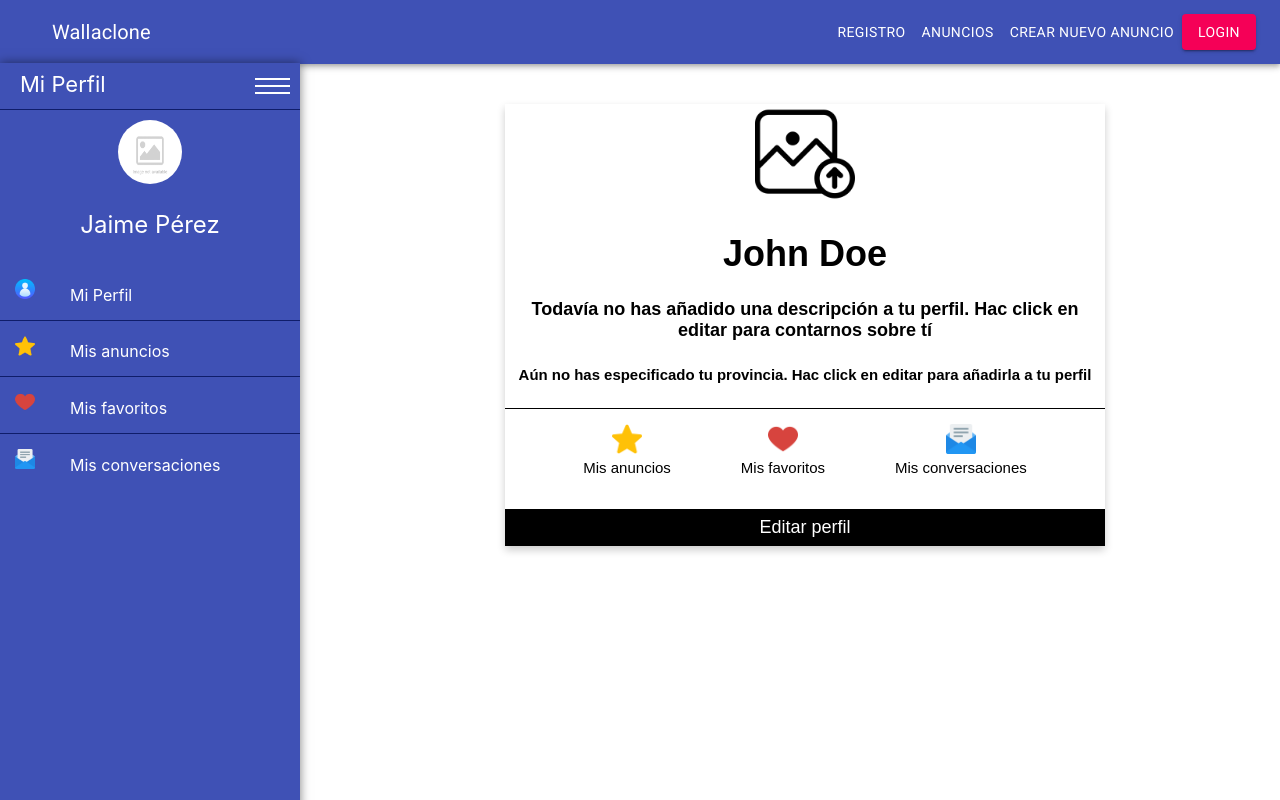
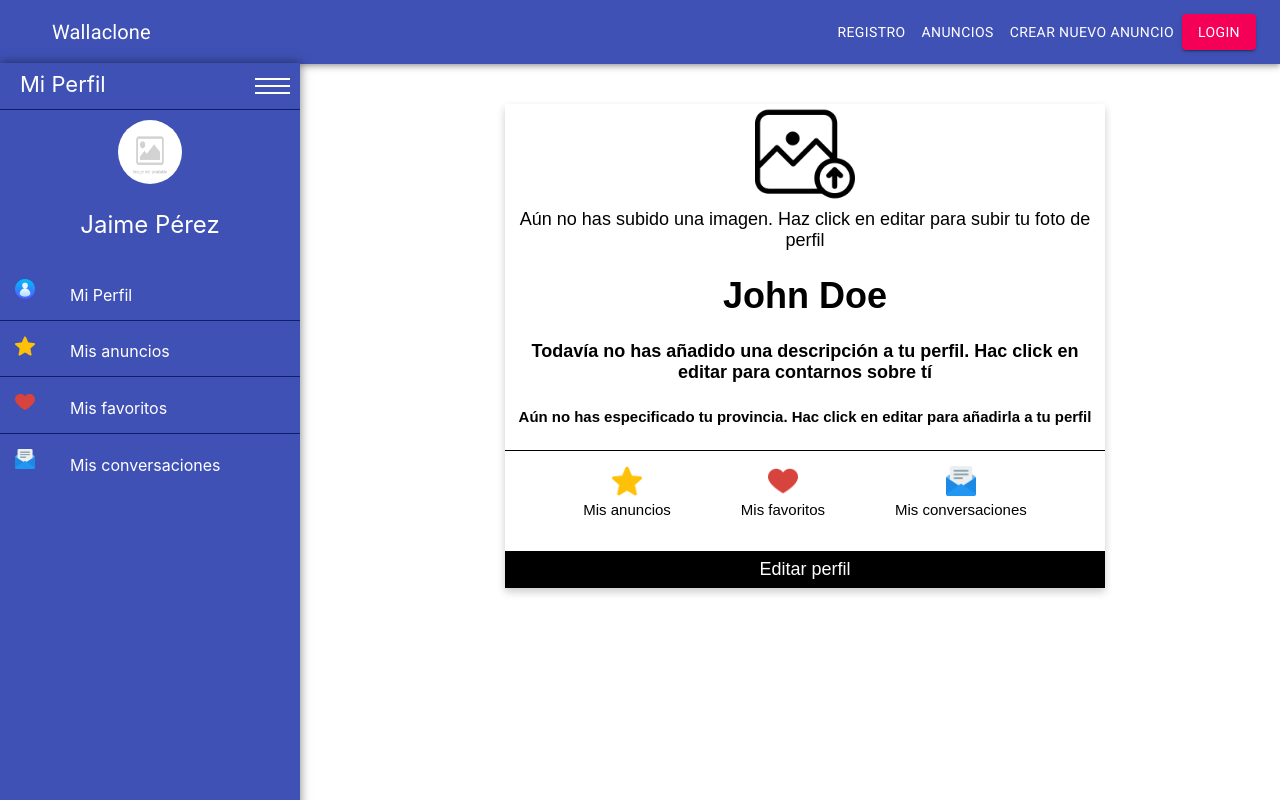
Before and after one commit to NandoLT/Wallaclone-Frontend, a Next.js app in the folder wallaclone/: page /user/dashboard in a window 1280 px wide. Built offline with nearby package versions, Linux system fonts and the light colour scheme.

Commit message:
Conditional rendering de la foto de usuario

```diff
--- a/wallaclone/components/Dashboard/MyProfile.js
+++ b/wallaclone/components/Dashboard/MyProfile.js
@@ -36,7 +36,16 @@ const MyProfile = () => {
             <div className="card">
 
 
-                <label for ="avatar"> <div className="image-container" ><Image  src="/photo-upload.png" alt="me" width="100%" height="100%" /> </div>  </label>
+                <label for ="avatar"> <div className="image-container" >
+                    {profileDetails.photo ? <Image  src="/profilePhoto.jpg" alt="me" width="100%" height="100%" />
+                    :
+                    <div>
+                        <Image  src="/photo-upload.png" alt="me" width="100%" height="100%" />
+                        <div> Aún no has subido una imagen. Haz click en editar para subir tu foto de perfil</div>
+
+                    </div>
+                      }
+                    </div>  </label>
                     <input
                     hidden type="file"
                     id="avatar"
```
